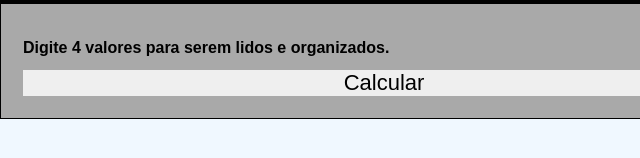
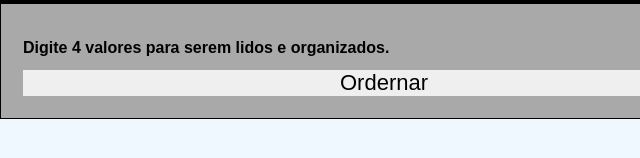
Before and after one commit to ruann-carlos/Faculdade-Linguagem-de-programa, a plain HTML site: page exercicio01Casa/index.html in a window 1280 px wide. Shown: the part 146-304 px from the top of the page, 0-640 px from the left. Drawn offline with Linux system fonts and the light colour scheme.

Commit message:
consertando nome botao

```diff
--- a/exercicio01Casa/index.html
+++ b/exercicio01Casa/index.html
@@ -16,7 +16,7 @@
     </div>
     <div class="notas"><!--Conteúdo com as entradas necessárias-->
         <h2 class="explicacao">Digite 4 valores para serem lidos e organizados.</h2>
-        <div class="botao"></div><button id="calcular" type="button">Calcular</button></div>
+        <div class="botao"></div><button id="calcular" type="button">Ordernar</button></div>
     </div>
     <h3 id="valor"></h3>
     <h3 id="valores"></h3>
```
